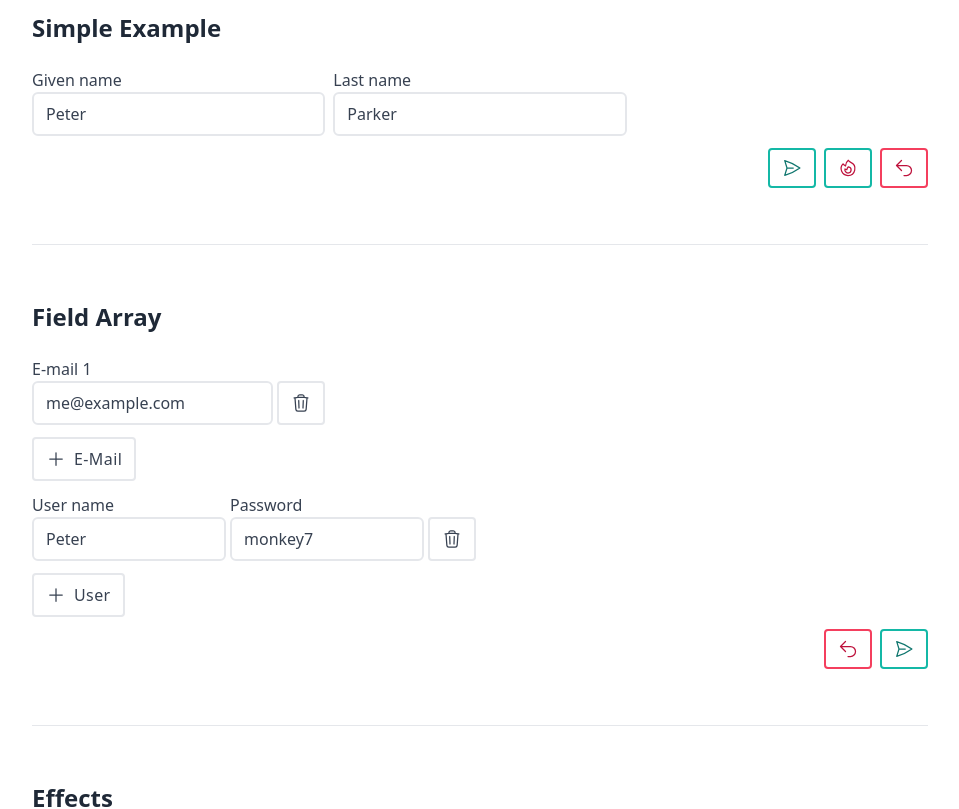
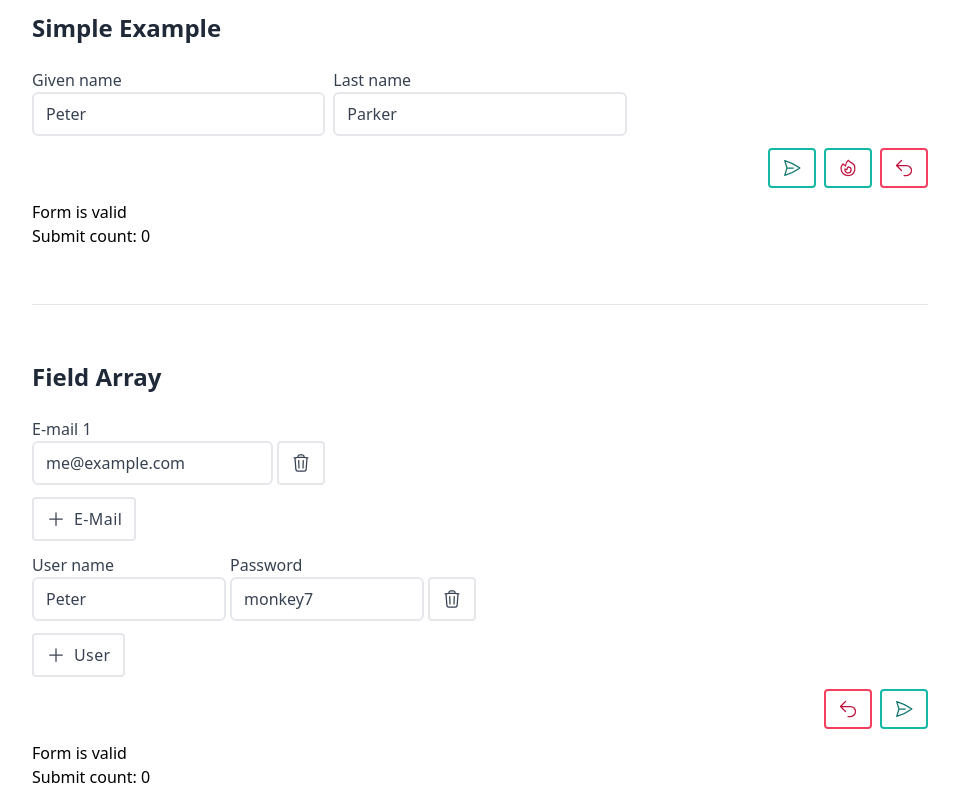
Before and after one commit to rodogir/my-form, a React (Vite) app: page / in a window 1280 px wide. Shown: the top 809 px of the page, without its empty margins (160-1119 px from the left). Built offline with nearby package versions, Linux system fonts and the light colour scheme.

Commit message:
improve form state feedback

```diff
--- a/src/examples/helpers.tsx
+++ b/src/examples/helpers.tsx
@@ -1,3 +1,5 @@
+import { ReactNode } from "react";
+import { FormMetaState } from "../../lib/form-state";
 import { useFormMeta } from "../../lib/main";
 
 export function waitFor(ms: number) {
@@ -8,26 +10,33 @@ export function waitFor(ms: number) {
 
 export function FormStateMessage({ values }: { values: unknown }) {
 	const { state, submitCount } = useFormMeta();
+	const hasValues = Boolean(values) && state === "submitted";
 	return (
-		<>
-			{state === "submitting" && <p>Submitting ...</p>}
-			{state === "submitted" && (
-				<>
-					<p>✅ Form successfully submitted. submit count: {submitCount}</p>
-					<details>
-						<summary data-testid="toggle-submitted-values">
-							Submitted values
-						</summary>
-						<pre
-							data-testid="submitted-values"
-							data-values={JSON.stringify(values)}
-						>
-							{JSON.stringify(values, undefined, 2)}
-						</pre>
-					</details>
-				</>
-			)}
-			{state === "error" && <p>❌ Oh no, submitting the form failed 😔</p>}
-		</>
+		<aside>
+			<h3 data-testid="form-state" data-form-state={state}>
+				{messages[state]}
+			</h3>
+			<p>Submit count: {submitCount}</p>
+			{hasValues && <SubmittedValues values={values} />}
+		</aside>
 	);
 }
+
+const messages: Record<FormMetaState, ReactNode> = {
+	valid: "Form is valid",
+	validating: "Validating form ...",
+	error: "❌ Oh no, submitting the form failed 😔",
+	submitted: "✅ Form successfully submitted! 🎉",
+	submitting: "Submitting ...",
+};
+
+function SubmittedValues({ values }: { values: unknown }) {
+	return (
+		<details>
+			<summary data-testid="toggle-submitted-values">Submitted values</summary>
+			<pre data-testid="submitted-values" data-values={JSON.stringify(values)}>
+				{JSON.stringify(values, undefined, 2)}
+			</pre>
+		</details>
+	);
+}
```
